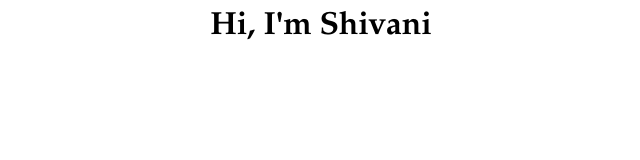
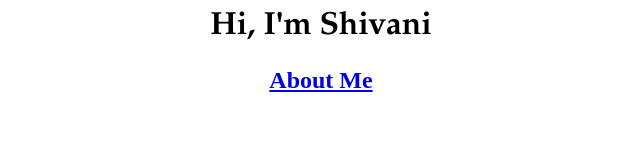
Before and after one commit to shivani72/shivani72.github.io, a plain HTML site: page index.html in a window 1280 px wide. Shown: the whole page, without its empty margins (319-959 px from the left). Drawn offline with Linux system fonts and the light colour scheme.

Commit message:
Fixed a line error

```diff
--- a/index.html
+++ b/index.html
@@ -6,6 +6,6 @@
 <body>
 <h1> <div align="center"> Hi, I'm Shivani
 </div></h2>
-<h2 class = discover_me> <div align="center"> <a href="shivani72.github.io/about.html"
+<h2 class = discover_me> <div align="center"> <a href="shivani72.github.io/about.html">
 About Me </a>
 </div></h2>
```
